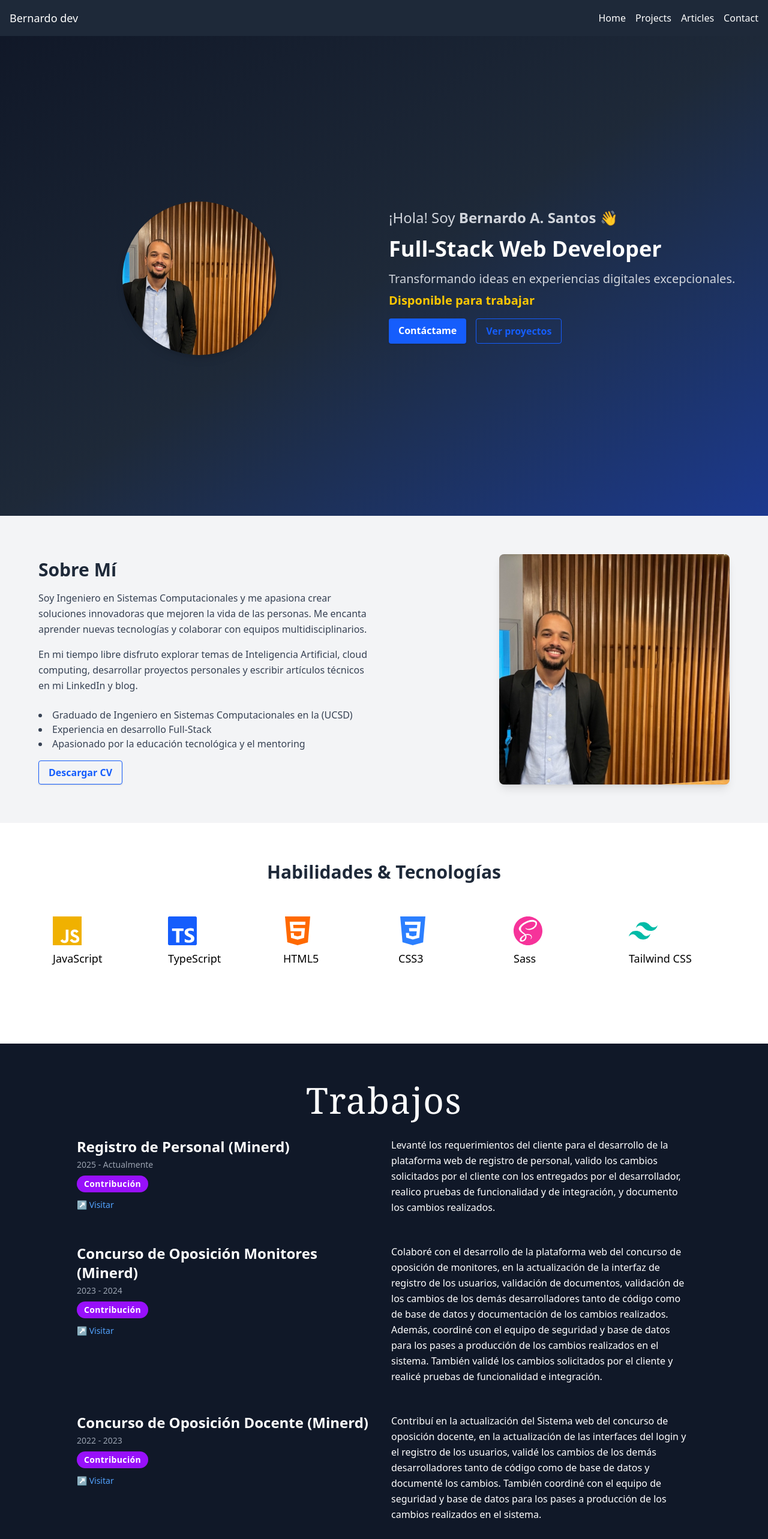
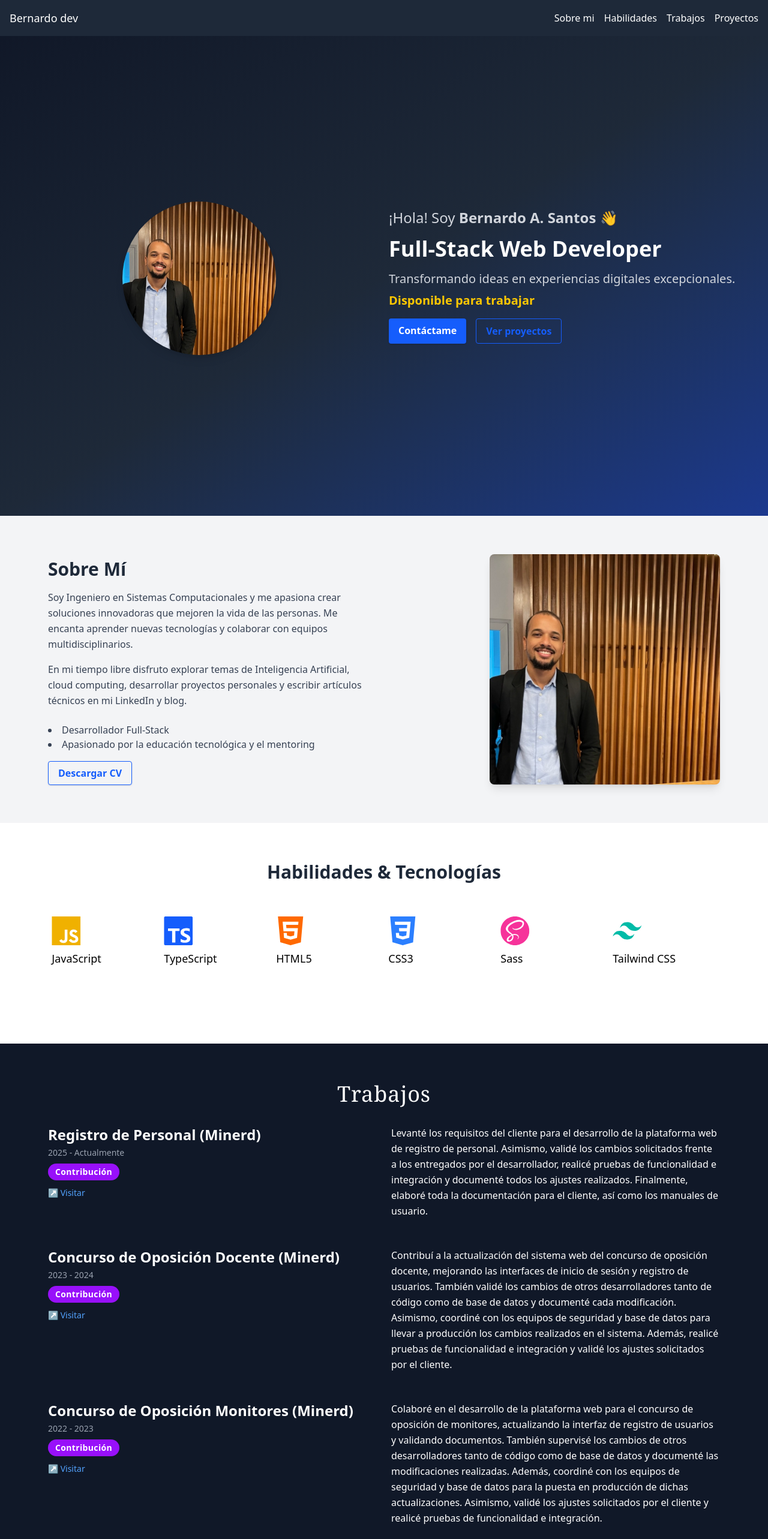
Before and after one commit to Bernardosantossantos/portafoliobs, a React (Vite) app: page / in a window 1280 px wide. Shown: the top 2566 px of the page at 60% size. Built offline with nearby package versions, Linux system fonts and the light colour scheme.

Commit message:
implement smooth scrolling for navigation; refactor Navbar and Layout components for cleaner structure; update Trabajos component with improved project descriptions and links

```diff
--- a/src/components/Layout.jsx
+++ b/src/components/Layout.jsx
@@ -4,11 +4,11 @@ import Footer from './Footer';
 function Layout({ children }) {
   return (
     <>
-      <Navbar className="container mx-auto" />
+      <Navbar className="" />
       <main className="">
         {children}
       </main>
-      <Footer className="container mx-auto"/>
+      <Footer className=""/>
     </>
   );
 }
--- a/src/components/Navbar.jsx
+++ b/src/components/Navbar.jsx
@@ -2,17 +2,59 @@
 import { Link } from 'react-router-dom';
 
 function Navbar() {
+  const scrollToSection = (sectionId) => {
+    const element = document.getElementById(sectionId);
+    if (element) {
+      element.scrollIntoView({ behavior: 'smooth' });
+    }
+  };
+
   return (
     <header className="bg-gray-800">
       <nav className="container mx-auto px-4 flex flex-col sm:flex-row justify-between items-center py-4">
         <div className="flex flex-col items-center sm:flex-row sm:space-x-4">
-          <span className="text-white text-lg mb-2 sm:mb-0">Bernardo dev</span>
+          <span>
+            <button
+              onClick={() => scrollToSection('hero')}
+              className="text-white text-lg mb-2 sm:mb-0 bg-transparent border-none cursor-pointer"
+            >
+              Bernardo dev
+            </button>
+          </span>
         </div>
-        <ul className="flex flex-row space-x-4 sm:flex-row  space-y-1 sm:space-y-0 sm:space-x-4 mt-3 sm:mt-0">
-          <li><Link className="text-white" to="/">Home</Link></li>
-          <li><Link className="text-white" to="/projects">Projects</Link></li>
-          <li><Link className="text-white" to="/articles">Articles</Link></li>
-          <li><Link className="text-white" to="/contact">Contact</Link></li>
+        <ul className="flex flex-row space-x-4 sm:flex-row space-y-1 sm:space-y-0 sm:space-x-4 mt-3 sm:mt-0">
+          <li>
+            <button
+              onClick={() => scrollToSection('sobre-mi')}
+              className="text-white bg-transparent border-none cursor-pointer"
+            >
+              Sobre mi
+            </button>
+          </li>
+          <li>
+            <button
+              onClick={() => scrollToSection('Habilidades & Tecnologías')}
+              className="text-white bg-transparent border-none cursor-pointer"
+            >
+              Habilidades
+            </button>
+          </li>
+          <li>
+            <button
+              onClick={() => scrollToSection('trabajos')}
+              className="text-white bg-transparent border-none cursor-pointer"
+            >
+              Trabajos
+            </button>
+          </li>
+          <li>
+            <button
+              onClick={() => scrollToSection('proyectos')}
+              className="text-white bg-transparent border-none cursor-pointer"
+            >
+              Proyectos
+            </button>
+          </li>
         </ul>
       </nav>
     </header>
--- a/src/components/Trabajos.jsx
+++ b/src/components/Trabajos.jsx
@@ -8,24 +8,24 @@ function Trabajos() {
       fecha: "2025 - Actualmente",
       tipoEtiqueta: "Contribución",
       colorEtiqueta: "bg-purple-600",
-      url: "https://link-sofi-dev.com",
-      descripcion: `Levanté los requerimientos del cliente para el desarrollo de la plataforma web de registro de personal, valido los cambios solicitados por el cliente con los entregados por el desarrollador, realico pruebas de funcionalidad y de integración, y documento los cambios realizados.`
+      url: "https://apps.minerd.gob.do/controlacademicocentros/",
+      descripcion: `Levanté los requisitos del cliente para el desarrollo de la plataforma web de registro de personal. Asimismo, validé los cambios solicitados frente a los entregados por el desarrollador, realicé pruebas de funcionalidad e integración y documenté todos los ajustes realizados. Finalmente, elaboré toda la documentación para el cliente, así como los manuales de usuario.`
+    },
+    {
+      titulo: "Concurso de Oposición Docente (Minerd)",
+      fecha: "2023 - 2024",
+      tipoEtiqueta: "Contribución",
+      colorEtiqueta: "bg-purple-600",
+      url: "https://apps1.minerd.gob.do/seconcursofocalizado2024/Login/IniciarSesion?ReturnUrl=%2fseconcursofocalizado2024%2f",
+      descripcion: `Contribuí a la actualización del sistema web del concurso de oposición docente, mejorando las interfaces de inicio de sesión y registro de usuarios. También validé los cambios de otros desarrolladores tanto de código como de base de datos y documenté cada modificación. Asimismo, coordiné con los equipos de seguridad y base de datos para llevar a producción los cambios realizados en el sistema. Además, realicé pruebas de funcionalidad e integración y validé los ajustes solicitados por el cliente.`
     },
     {
       titulo: "Concurso de Oposición Monitores (Minerd)",
-      fecha: "2023 - 2024",
-      tipoEtiqueta: "Contribución",
-      colorEtiqueta: "bg-purple-600",
-      url: "https://portfolio-cesar.com",
-      descripcion: `Colaboré con el desarrollo de la plataforma web del concurso de oposición de monitores, en la actualización de la interfaz de registro de los usuarios, validación de documentos, validación de los cambios de los demás desarrolladores tanto de código como de base de datos y documentación de los cambios realizados. Además, coordiné con el equipo de seguridad y base de datos para los pases a producción de los cambios realizados en el sistema. También validé los cambios solicitados por el cliente y realicé pruebas de funcionalidad e integración.`
-    },
-    {
-      titulo: "Concurso de Oposición Docente (Minerd)",
       fecha: "2022 - 2023",
       tipoEtiqueta: "Contribución",
       colorEtiqueta: "bg-purple-600",
-      url: "https://blog-sofi-dev.com",
-      descripcion: `Contribuí en la actualización del Sistema web del concurso de oposición docente, en la actualización de las interfaces del login y el registro de los usuarios, validé los cambios de los demás desarrolladores tanto de código como de base de datos y documenté los cambios. También coordiné con el equipo de seguridad y base de datos para los pases a producción de los cambios realizados en el sistema.`
+      url: "https://apps.minerd.gob.do/semonitoresdocentes/Login/IniciarSesion?ReturnUrl=%2fsemonitoresdocentes",
+      descripcion: `Colaboré en el desarrollo de la plataforma web para el concurso de oposición de monitores, actualizando la interfaz de registro de usuarios y validando documentos. También supervisé los cambios de otros desarrolladores tanto de código como de base de datos y documenté las modificaciones realizadas. Además, coordiné con los equipos de seguridad y base de datos para la puesta en producción de dichas actualizaciones. Asimismo, validé los ajustes solicitados por el cliente y realicé pruebas de funcionalidad e integración.`
     },
     {
       titulo: "Data Center del Estado Dominicano (OGTIC)",
@@ -33,14 +33,14 @@ function Trabajos() {
       tipoEtiqueta: "Contribución",
       colorEtiqueta: "bg-purple-600",
       url: "https://blog-sofi-dev.com",
-      descripcion: `Contribuí en la migración y actualización de Joomla y WordPress de aproximadamente 500 portales del estado dominicano tanto a nivel de aplicación como de base de datos, aplicándoles seguridad con Cloudflare y otras herramientas. También brindé servicio de instalación, configuración y soporte de infraestructura TIC y servicio de correo a las instituciones del estado dominicano.`
+      descripcion: `Contribuí en la migración y actualización de aproximadamente 500 portales web del Estado dominicano, tanto a nivel de aplicación (Joomla y WordPress) como de base de datos, implementando medidas de seguridad con Cloudflare y otras herramientas para garantizar la integridad de la información. Asimismo, brindé servicios de instalación, configuración y soporte de infraestructura TIC, así como servicio de correo electrónico, para diversas instituciones del Estado, entre otras funciones.`
     },
   ];
 
   return (
-    <section className="py-16 px-4 bg-gray-900 text-white">
-      <div className="max-w-5xl mx-auto">
-        <h2 className="text-6xl mb-8 font-serif text-center tracking-wide">
+    <section id='trabajos' className="py-16 px-4 bg-gray-900 text-white">
+      <div className="max-w-6xl container mx-auto px-4">
+        <h2 className="text-4xl mb-8 font-serif text-center tracking-wide">
           Trabajos
         </h2>
 
--- a/src/index.css
+++ b/src/index.css
@@ -26,3 +26,7 @@
   transform: scale(1.05);
   transition: transform 0.3s ease;
 }
+
+html {
+  scroll-behavior: smooth;
+}
--- a/src/pages/Home.jsx
+++ b/src/pages/Home.jsx
@@ -57,7 +57,8 @@ function Home() {
   return (
     <>
       {/* HERO SECTION */}
-      <section className="min-h-screen flex flex-col md:flex-row items-center justify-center px-4 bg-gradient-to-br from-gray-900 via-gray-800 to-blue-900">
+      <section className=" bg-gradient-to-br from-gray-900 via-gray-800 to-blue-900">
+        <div className='container mx-auto px-4 min-h-screen py-2 flex flex-col md:flex-row items-center justify-center "'>
 
           {/* Imagen a la izquierda */}
           <div className="md:w-1/2 flex justify-center m-2 md:mb-0">
@@ -102,11 +103,12 @@ function Home() {
               </a>
             </div>
           </div>
+        </div>
       </section>
 
       {/* Sobre mi */}
-      <section className="py-16 px-4 bg-gray-100">
-        <div className="max-w-6xl mx-auto grid grid-cols-1 md:grid-cols-2 gap-8 items-center">
+      <section id="sobre-mi" className="py-16 px-4 bg-gray-100">
+        <div className="container mx-auto px-4 max-w-6xl grid grid-cols-1 md:grid-cols-2 gap-8 items-center">
           {/* Texto (izquierda) */}
           <div>
             <h2 className="text-3xl font-bold text-gray-800 mb-4">
@@ -119,8 +121,7 @@ function Home() {
               En mi tiempo libre disfruto explorar temas de Inteligencia Artificial, cloud computing, desarrollar proyectos personales y escribir artículos técnicos en mi LinkedIn y blog.
             </p>
             <ul className="list-disc list-inside text-gray-700 mb-6">
-              <li>Graduado de Ingeniero en Sistemas Computacionales en la (UCSD)</li>
-              <li>Experiencia en desarrollo Full-Stack</li>
+              <li>Desarrollador Full-Stack</li>
               <li>Apasionado por la educación tecnológica y el mentoring</li>
             </ul>
 
@@ -139,14 +140,14 @@ function Home() {
             <img
               src="/src/assets/bernardo-santos.png"
               alt="Bernardo trabajando en un proyecto"
-              className="rounded-lg shadow-lg max-w-sm"
+              className="rounded-lg shadow-lg w-full md:w-96"
             />
           </div>
         </div>
       </section>
 
-      <section className="py-16 px-4 bg-white">
-        <div className="max-w-6xl mx-auto">
+      <section id='Habilidades & Tecnologías' className="py-16 bg-white">
+        <div className="max-w-6xl container mx-auto px-4">
           <h2 className="text-3xl font-bold text-gray-800 mb-10 text-center">
             Habilidades & Tecnologías
           </h2>
@@ -221,9 +222,9 @@ function Home() {
       {/* Trabajos */}
       <Trabajos />
 
-      <section className="py-16 px-4 bg-white">
-        <div className="max-w-4xl mx-auto">
-          <h2 className="text-3xl font-bold text-gray-800 mb-8 text-center">Mis Proyectos</h2>
+      <section id='proyectos' className="py-16 px-4 bg-white">
+        <div className="max-w-6xl container mx-auto px-4">
+          <h2 className="text-3xl font-bold text-gray-800 mb-8 text-center">Mis Proyectos Personales</h2>
           <div className="grid grid-cols-1 sm:grid-cols-2 md:grid-cols-3 gap-8">
             {/* Proyecto 1 */}
             <div className="border rounded-lg overflow-hidden shadow-lg">
```
Lines whose indentation alone changed are shown as unchanged.
